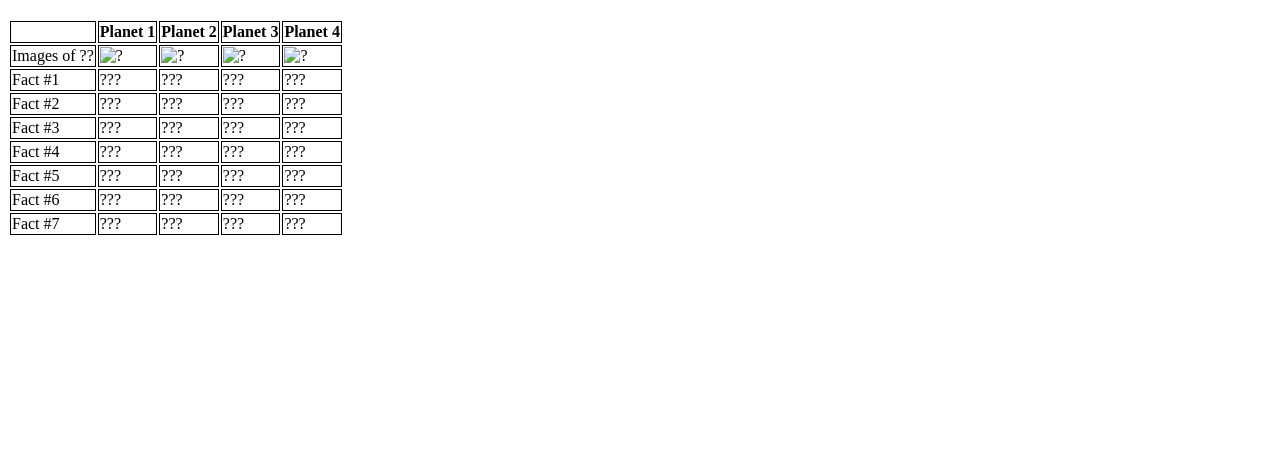
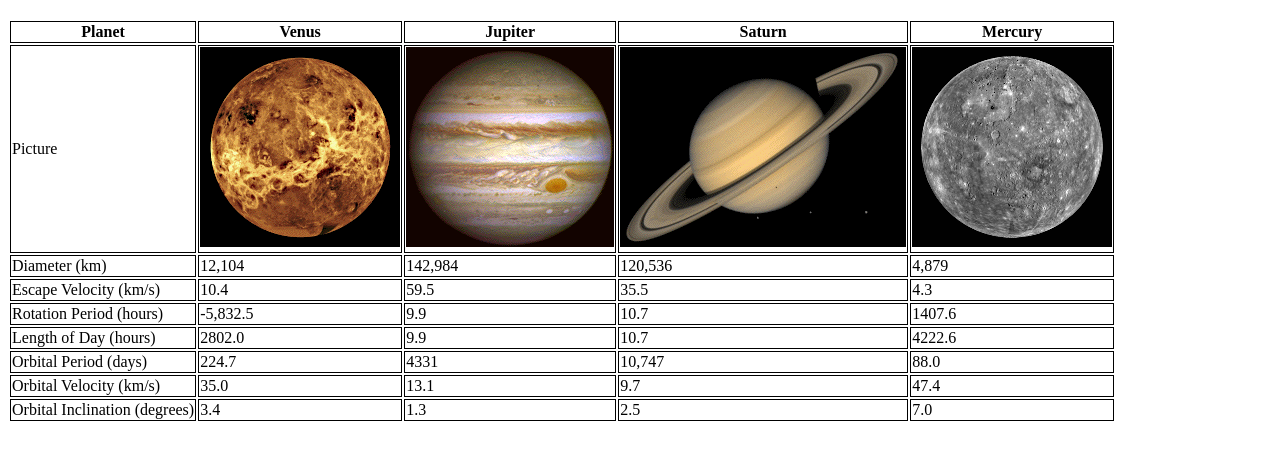
Before and after one commit to ellaroseb/Lab6, a plain HTML site: page index.html in a window 1280 px wide. Shown: the part 61-520 px from the top of the page. Drawn offline with Linux system fonts and the light colour scheme.

Commit message:
facts added

```diff
--- a/index.html
+++ b/index.html
@@ -2,74 +2,74 @@
 <html lang="en">
 <head>
   <meta charset="utf-8">
-  <title>Your Title Here</title>
+  <title>Lab 6</title>
   <link rel="stylesheet" href="css/style.css">
 </head>
 <body>
   <h1>Planetary Fact Sheet</h1>
   <table id="planets">
     <tr>
-      <th></th>
-      <th>Planet 1</th>
-      <th>Planet 2</th>
-      <th>Planet 3</th>
-      <th>Planet 4</th>
+      <th class="table_header planets">Planet</th>
+      <th class="table_header venus">Venus</th>
+      <th class="table_header jupiter">Jupiter</th>
+      <th class="table_header saturn">Saturn</th>
+      <th class="table_header mercury">Mercury</th>
     </tr>
     <tr>
-      <td>Images of ??</td>
-      <td><img src="images/planet_1.png" alt="?"></td>
-      <td><img src="images/planet_2.png" alt="?"></td>
-      <td><img src="images/planet_3.png" alt="?"></td>
-      <td><img src="images/planet_4.png" alt="?"></td>
+      <td>Picture</td>
+      <td class="table_image"><img src="images/venus.gif" alt="Picture of Venus"></td>
+      <td class="table_image"><img src="images/jupiter.gif" alt="Picture of Jupiter"></td>
+      <td class="table_image"><img src="images/saturn.gif" alt="Picture of Saturn"></td>
+      <td class="table_image"><img src="images/mercury.gif" alt="Picture of Mercury"></td>
     </tr>
     <tr>
-      <td>Fact #1</td>
-      <td>???</td>
-      <td>???</td>
-      <td>???</td>
-      <td>???</td>
+      <td>Diameter (km)</td>
+      <td class="left_border venus">12,104</td>
+      <td class="left_border jupiter">142,984</td>
+      <td class="left_border saturn">120,536</td>
+      <td class="left_border mercury">4,879</td>
     </tr>
     <tr>
-      <td>Fact #2</td>
-      <td>???</td>
-      <td>???</td>
-      <td>???</td>
-      <td>???</td>
+      <td>Escape Velocity (km/s)</td>
+      <td class="left_border venus">10.4</td>
+      <td class="left_border jupiter">59.5</td>
+      <td class="left_border saturn">35.5</td>
+      <td class="left_border mercury">4.3</td>
     </tr>
     <tr>
-      <td>Fact #3</td>
-      <td>???</td>
-      <td>???</td>
-      <td>???</td>
-      <td>???</td>
+      <td>Rotation Period (hours)</td>
+      <td class="left_border venus">-5,832.5</td>
+      <td class="left_border jupiter">9.9</td>
+      <td class="left_border saturn">10.7</td>
+      <td class="left_border mercury">1407.6</td>
     </tr>
     <tr>
-      <td>Fact #4</td>
-      <td>???</td>
-      <td>???</td>
-      <td>???</td>
-      <td>???</td>
+      <td>Length of Day (hours)</td>
+      <td class="left_border venus">2802.0</td>
+      <td class="left_border jupiter">9.9</td>
+      <td class="left_border saturn">10.7</td>
+      <td class="left_border mercury">4222.6</td>
     </tr>
     <tr>
-      <td>Fact #5</td>
-      <td>???</td>
-      <td>???</td>
-      <td>???</td>
-      <td>???</td>
+      <td>Orbital Period (days)</td>
+      <td class="left_border venus">224.7</td>
+      <td class="left_border jupiter">4331</td>
+      <td class="left_border saturn">10,747</td>
+      <td class="left_border mercury">88.0</td>
     </tr>
     <tr>
-      <td>Fact #6</td>
-      <td>???</td>
-      <td>???</td>
-      <td>???</td>
-      <td>???</td>
+      <td>Orbital Velocity (km/s)</td>
+      <td class="left_border venus">35.0</td>
+      <td class="left_border jupiter">13.1</td>
+      <td class="left_border saturn">9.7</td>
+      <td class="left_border mercury">47.4</td>
     </tr>
     <tr>
-      <td>Fact #7</td>
-      <td>???</td>
-      <td>???</td>
-      <td>???</td>
-      <td>???</td>
+      <td>Orbital Inclination (degrees)</td>
+      <td class="left_border venus">3.4</td>
+      <td class="left_border jupiter">1.3</td>
+      <td class="left_border saturn">2.5</td>
+      <td class="left_border mercury">7.0</td>
     </tr>
   </table>
 </body>
```
Also changed, not shown: images/jupiter.gif (added), images/mercury.gif (added), images/saturn.gif (added), images/venus.gif (added).
